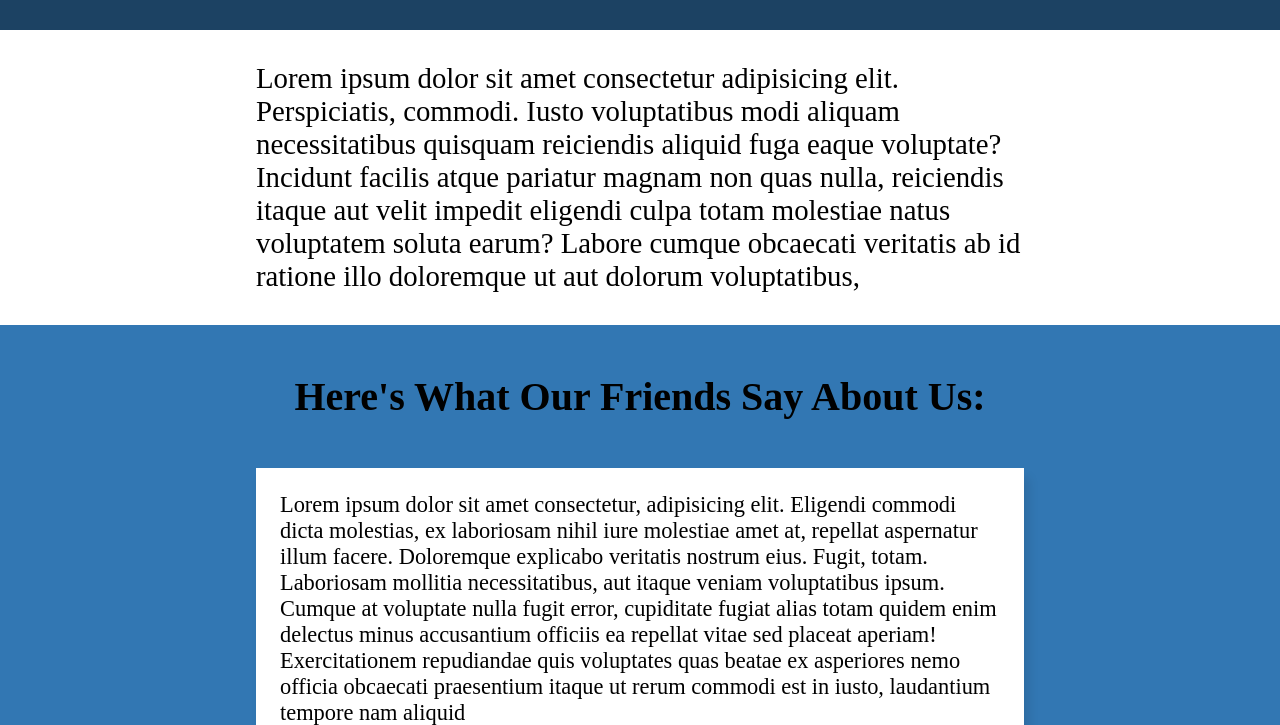
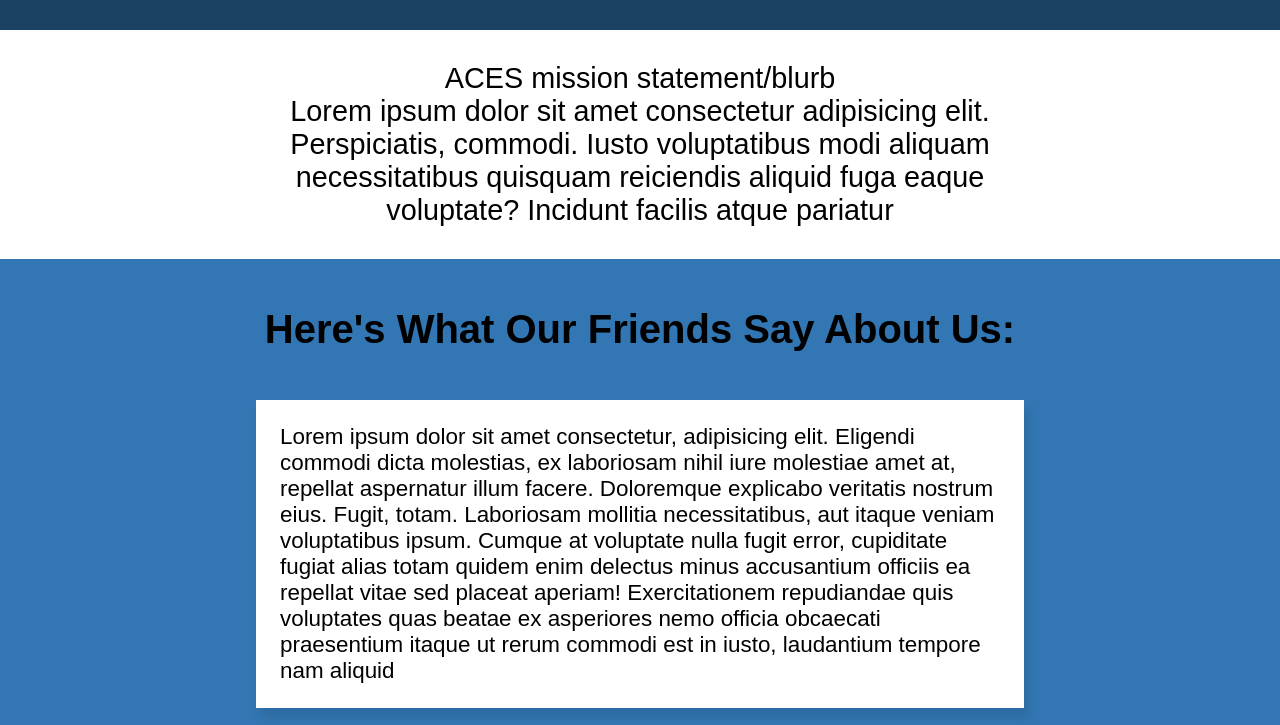
Before and after one commit to Zavim/aces-website, an Astro site: page / in a window 1280 px wide. Shown: the part 722-1447 px from the top of the page. Built offline with nearby package versions, Linux system fonts and the light colour scheme; Astro itself is replaced by a stand-in of ours.

Commit message:
-f homepage mockup

```diff
--- a/package.json
+++ b/package.json
@@ -13,6 +13,7 @@
   "dependencies": {
     "@astrojs/react": "^1.2.2",
     "@astrojs/svelte": "^1.0.2",
+    "@fontsource/albert-sans": "^4.5.1",
     "@types/react": "^18.0.25",
     "@types/react-dom": "^18.0.9",
     "astro": "^1.5.3",
--- a/src/components/Footer.astro
+++ b/src/components/Footer.astro
@@ -11,6 +11,9 @@ import acesLogoWords from "../images/ACES-logo-transparent.png";
     background-color: var(--aces-blue-dark);
     height: 30vh;
   }
+  .logo-container {
+    padding: 1rem 2rem;
+  }
   .logo-container > img {
     width: 30%;
   }
--- a/src/components/Navbar.astro
+++ b/src/components/Navbar.astro
@@ -1,5 +1,6 @@
 ---
 import Navbar from "./Navbar.jsx";
+import "@fontsource/albert-sans";
 ---
 
 <header class="primary-header flex">
@@ -44,6 +45,7 @@ import Navbar from "./Navbar.jsx";
   html {
     font-size: 16px;
     scroll-behavior: smooth;
+    font-family: "Average Sans", sans-serif;
   }
   .content {
     position: absolute;
--- a/src/pages/index.astro
+++ b/src/pages/index.astro
@@ -21,13 +21,10 @@ import volcano from "../images/volcano.jpg";
     </div>
     <div class="blurb">
       <p>
-        Lorem ipsum dolor sit amet consectetur adipisicing elit. Perspiciatis,
-        commodi. Iusto voluptatibus modi aliquam necessitatibus quisquam
-        reiciendis aliquid fuga eaque voluptate? Incidunt facilis atque pariatur
-        magnam non quas nulla, reiciendis itaque aut velit impedit eligendi
-        culpa totam molestiae natus voluptatem soluta earum? Labore cumque
-        obcaecati veritatis ab id ratione illo doloremque ut aut dolorum
-        voluptatibus,
+        ACES mission statement/blurb <br /> Lorem ipsum dolor sit amet consectetur
+        adipisicing elit. Perspiciatis, commodi. Iusto voluptatibus modi aliquam
+        necessitatibus quisquam reiciendis aliquid fuga eaque voluptate? Incidunt
+        facilis atque pariatur
       </p>
     </div>
     <div class="awards-container">
@@ -103,6 +100,7 @@ import volcano from "../images/volcano.jpg";
       background-color: #fff;
       display: flex;
       justify-content: center;
+      text-align: center;
       /* padding-bottom: 2rem; */
     }
     .blurb > p {
```
Also changed, not shown: 1 other file.
